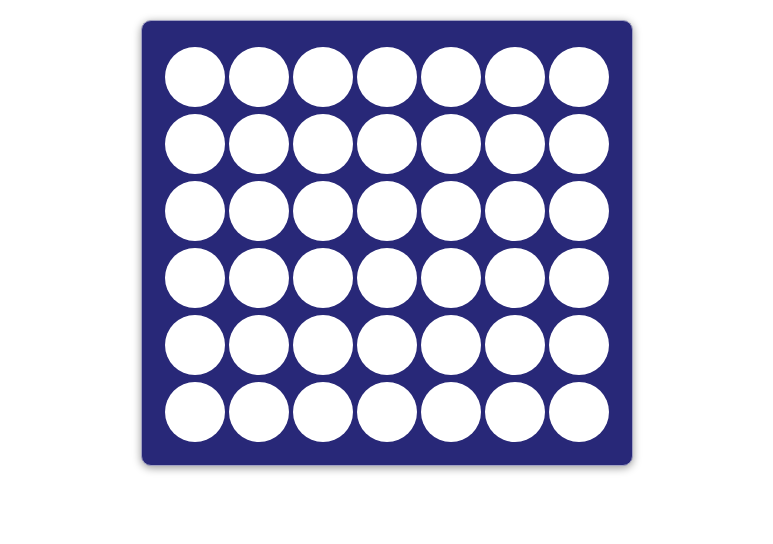
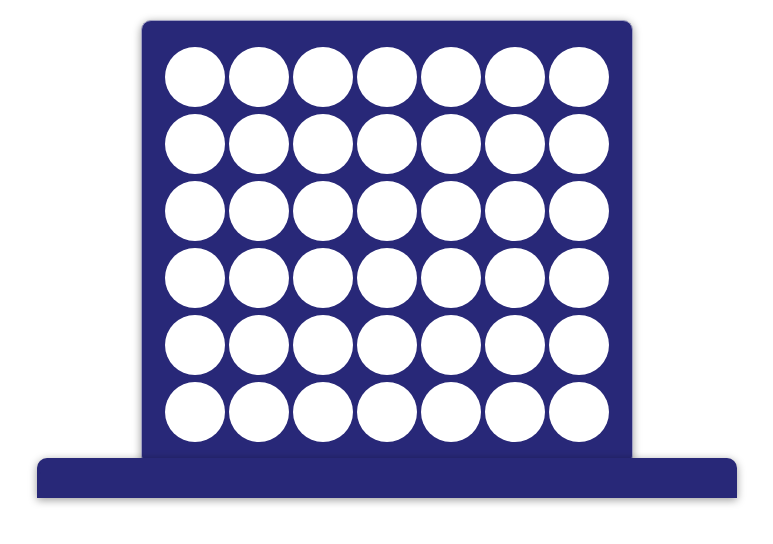
Before and after one commit to zahraa-salloum/Connect-Four-Game, a React (Create React App) app: page / in a window 1280 px wide. Shown: the top 544 px of the page, without its empty margins (253-1026 px from the left). Built offline with nearby package versions, Linux system fonts and the light colour scheme.

Commit message:
Implemented players playing and swapping turns

```diff
--- a/src/components/Board.tsx
+++ b/src/components/Board.tsx
@@ -5,6 +5,8 @@ import Row from './Row';
 
 
 const Board: FC = (): JSX.Element => {
+    const [player, setPlayer] = useState<String>('X');
+
     const emptyBoard: BoardInterface = {
         rows: Array.from({ length: 6 }, (i) => ({
             slots: Array.from({ length: 7 }, (i) => ({ player: null
@@ -14,10 +16,28 @@ const Board: FC = (): JSX.Element => {
 
     const [board, setBoard] = useState<BoardInterface>(emptyBoard);
 
-    const dropDisc = (column_index: number): void => {
+    const dropDisc = (slot_index: number): void => {
+        let new_board: BoardInterface = board;
+        let vertical_slots_filled: Boolean = true;
+        let row_index: number = 0;
+
+        for (let i: number = 5; i >= 0; i--) {
+            let slot_player = new_board.rows[i].slots[slot_index].player;
+            if (!slot_player) {
+                new_board.rows[i].slots[slot_index].player = player;
+                row_index = i;
+                vertical_slots_filled = false;
+                break;
+            }
+        }
+        if (!vertical_slots_filled) {
+            setBoard(new_board);
+            setPlayer(player === 'X' ? 'O' : 'X');
+        }
     }
 
     return (
+        <>
         <table>
             <tbody>
                 {board.rows.map((row: RowInterface, i: number): JSX.Element => (
@@ -25,6 +45,8 @@ const Board: FC = (): JSX.Element => {
                 ))}
             </tbody>
         </table>
+        <div className='stand'>.</div>
+        </>
     )
 }
 
--- a/src/index.css
+++ b/src/index.css
@@ -30,3 +30,23 @@ table {
   border-radius: 100px;
   margin-top: 3px;
 }
+
+.X {
+  background-color: red;
+  transition: background-color 0.25s;
+}
+
+.O {
+  background-color: rgb(255, 255, 0);
+  transition: background-color 0.25s;
+}
+
+.stand{
+  background-color: rgb(40, 40, 120);
+  width: 700px;
+  height: 40px;
+  margin: -28px auto;
+  color: rgb(40, 40, 120);
+  box-shadow: 0 2px 8px rgba(0, 0, 0, 0.4);
+  border-radius: 10px 10px 0px 0px;
+}
```
